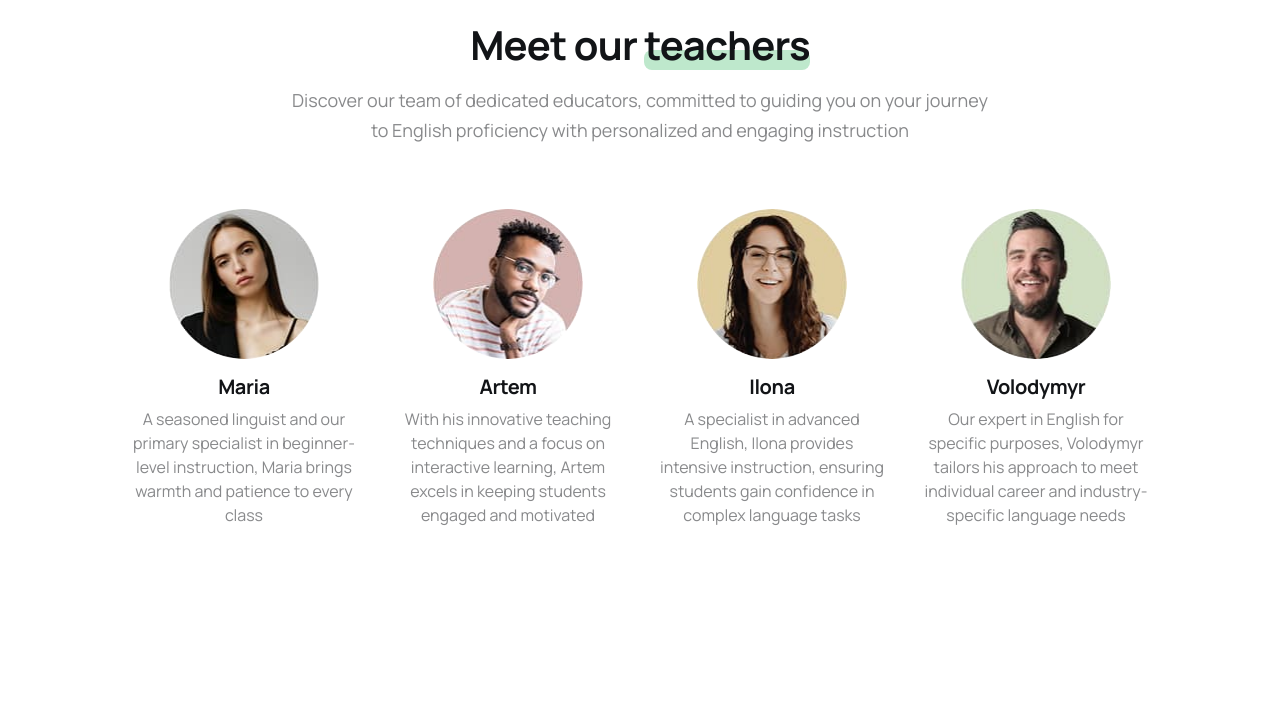
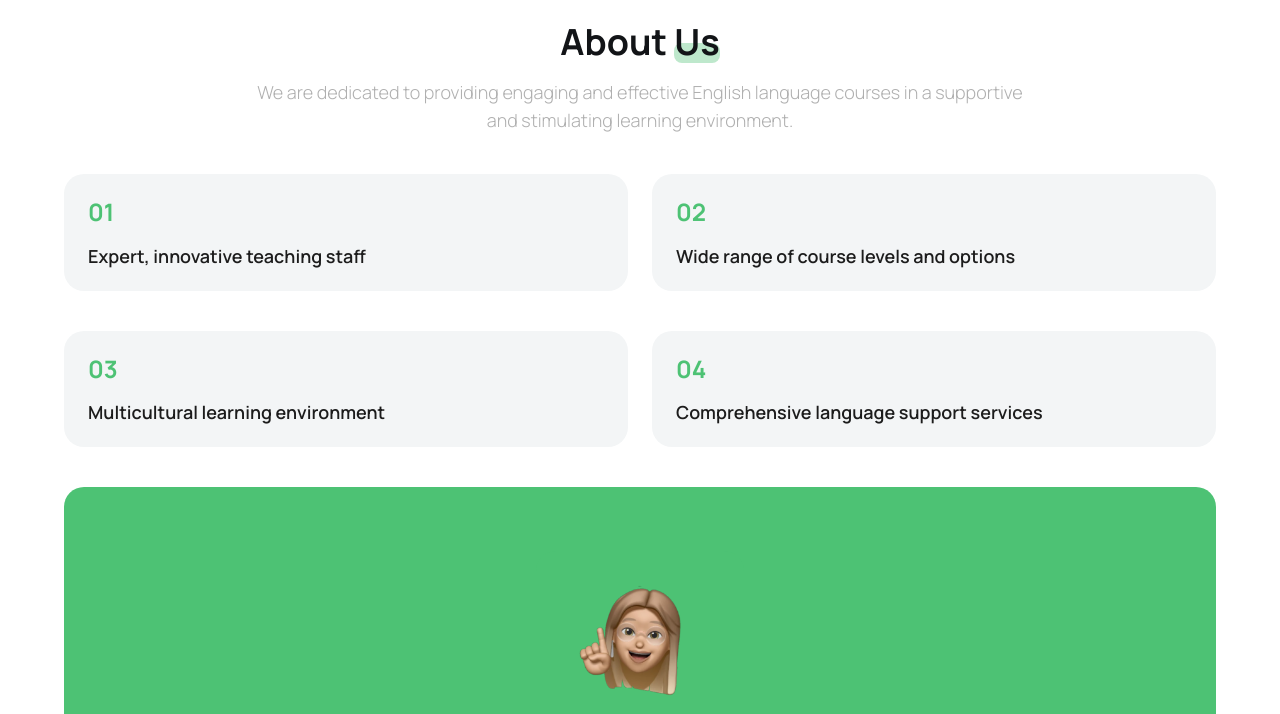
Before and after one commit to ma-nk/Project-Burning-Styles, a website built with Vite: page src/index.html in a window 1280 px wide. Shown: the part 63-777 px from the top of the page. Built offline with nearby package versions, Linux system fonts and the light colour scheme.

Commit message:
add about us section

```diff
--- a/src/css/about-us.css
+++ b/src/css/about-us.css
@@ -1 +1,211 @@
-/* section css will be here */
+.about-us {
+  text-align: center;
+  color: #121417;
+}
+
+.about-us__title {
+  font-size: 28px;
+  font-weight: 700;
+  text-align: center;
+  position: relative;
+  display: inline-block;
+  margin-bottom: 16px;
+}
+
+.about-us__title-span {
+  display: inline-block;
+  position: relative;
+}
+
+.about-us__title-underline {
+  position: absolute;
+  width: 100%;
+  height: 12px;
+  left: 0;
+  bottom: -1px;
+  background-color: #bee8cc;
+  border-radius: 8px;
+  z-index: -1;
+}
+
+.about-us__description {
+  font-size: 14px;
+  line-height: 24px;
+  font-weight: 300;
+  color: rgba(95, 95, 95, 0.5); /* 50% transparent */
+  margin-bottom: 32px;
+}
+
+.about-us__list {
+  list-style: none;
+  padding: 0;
+  margin: 0;
+}
+
+.about-us__item {
+  background: #f3f5f6;
+  padding: 16px;
+  margin-bottom: 16px;
+  border-radius: 16px;
+  display: flex;
+  align-items: center;
+  gap: 12px;
+}
+
+.about-us__number {
+  font-size: 20px;
+  font-weight: 700;
+  color: #4dc274;
+}
+
+.about-us__text {
+  font-size: 16px;
+  font-weight: 600;
+  color: #1c1c1c;
+  text-align: left;
+}
+
+.about-us__image {
+  margin-top: 32px;
+}
+
+.about-us__image-container {
+  background-color: #4dc274;
+  border-radius: 20px;
+  padding: 24px;
+  display: flex;
+  justify-content: center;
+  align-items: center;
+  margin-top: 24px;
+}
+
+.about-us__image img {
+  width: 254px; /* Adjust as needed */
+  height: 211px;
+}
+
+/* Tablet */
+@media screen and (min-width: 768px) {
+  .about-us__title {
+    font-size: 32px;
+  }
+
+  .about-us__title-underline {
+    height: 20px;
+  }
+
+  .about-us__description {
+    font-size: 16px;
+    line-height: 28px;
+    max-width: 600px;
+    margin: 0 auto 40px;
+  }
+
+  .about-us__list {
+    display: grid;
+    grid-template-columns: repeat(2, 1fr);
+    gap: 20px;
+  }
+
+  .about-us__item {
+    padding: 20px;
+    border-radius: 30px;
+  }
+
+  .about-us__number {
+    font-size: 24px;
+  }
+
+  .about-us__text {
+    font-size: 18px;
+  }
+
+  .about-us__image {
+    margin-top: 40px;
+  }
+}
+
+/* Desktop */
+@media screen and (min-width: 1280px) {
+  .about-us {
+    display: flex;
+    flex-direction: column;
+    align-items: center;
+    text-align: center;
+  }
+
+  .about-us__title {
+    font-size: 36px;
+    margin-bottom: 16px;
+  }
+
+  .about-us__description {
+    font-size: 18px;
+    line-height: 28px;
+    max-width: 800px;
+    margin: 0 auto 40px;
+  }
+
+  .about-us__container {
+    display: flex;
+    align-items: center;
+    justify-content: space-between;
+    gap: 40px; /* Adjust spacing as needed */
+  }
+
+  .about-us__content {
+    flex: 1;
+  }
+
+  .about-us__image-container {
+    flex-shrink: 0;
+    background-color: #4dc274;
+    border-radius: 20px;
+    padding: 24px;
+    display: flex;
+    justify-content: center;
+    align-items: center;
+  }
+
+  .about-us__list {
+    display: grid;
+    grid-template-columns: repeat(2, 1fr);
+    gap: 24px;
+    flex: 1;
+  }
+
+  .about-us__item {
+    background: #f3f5f6;
+    padding: 24px;
+    border-radius: 20px;
+    display: flex;
+    flex-direction: column;
+    align-items: flex-start;
+  }
+
+  .about-us__number {
+    font-size: 24px;
+    font-weight: 700;
+    color: #4dc274;
+  }
+
+  .about-us__text {
+    font-size: 18px;
+    font-weight: 600;
+    color: #1c1c1c;
+    text-align: left;
+    margin-top: 8px;
+  }
+
+  .about-us__image {
+    flex: 0 0 auto;
+    background-color: #4dc274;
+    padding: 24px;
+    border-radius: 20px;
+  }
+
+  .about-us__image img {
+    width: 160px;
+    height: auto;
+  }
+}
--- a/src/partials/about-us.html
+++ b/src/partials/about-us.html
@@ -1,3 +1,41 @@
-<section class="">
-  <div class="container"></div>
+<section class="about-us section" title="About Us">
+  <div class="container">
+    <h2 class="about-us__title">
+      About
+      <span class="about-us__title-span"
+        >Us
+        <div class="about-us__title-underline"></div
+      ></span>
+    </h2>
+    <p class="about-us__description">
+      We are dedicated to providing engaging and effective English language
+      courses in a supportive and stimulating learning environment.
+    </p>
+    <ol class="about-us__list">
+      <li class="about-us__item">
+        <span class="about-us__number">01</span>
+        <p class="about-us__text">Expert, innovative teaching staff</p>
+      </li>
+      <li class="about-us__item">
+        <span class="about-us__number">02</span>
+        <p class="about-us__text">Wide range of course levels and options</p>
+      </li>
+      <li class="about-us__item">
+        <span class="about-us__number">03</span>
+        <p class="about-us__text">Multicultural learning environment</p>
+      </li>
+      <li class="about-us__item">
+        <span class="about-us__number">04</span>
+        <p class="about-us__text">Comprehensive language support services</p>
+      </li>
+    </ol>
+    <div class="about-us__image-container">
+      <div class="about-us__image">
+        <img
+          src="./img/about-us/memoji.png"
+          srcset="./img/about-us/memoji.png 1x, ./img/about-us/memoji@2x.png 2x"
+          alt="Teacher's memoji">
+      </div>
+    </div>
+  </div>
 </section>
```
Also changed, not shown: src/img/about-us/memoji.png (added), src/img/about-us/memoji@2x.png (added).
